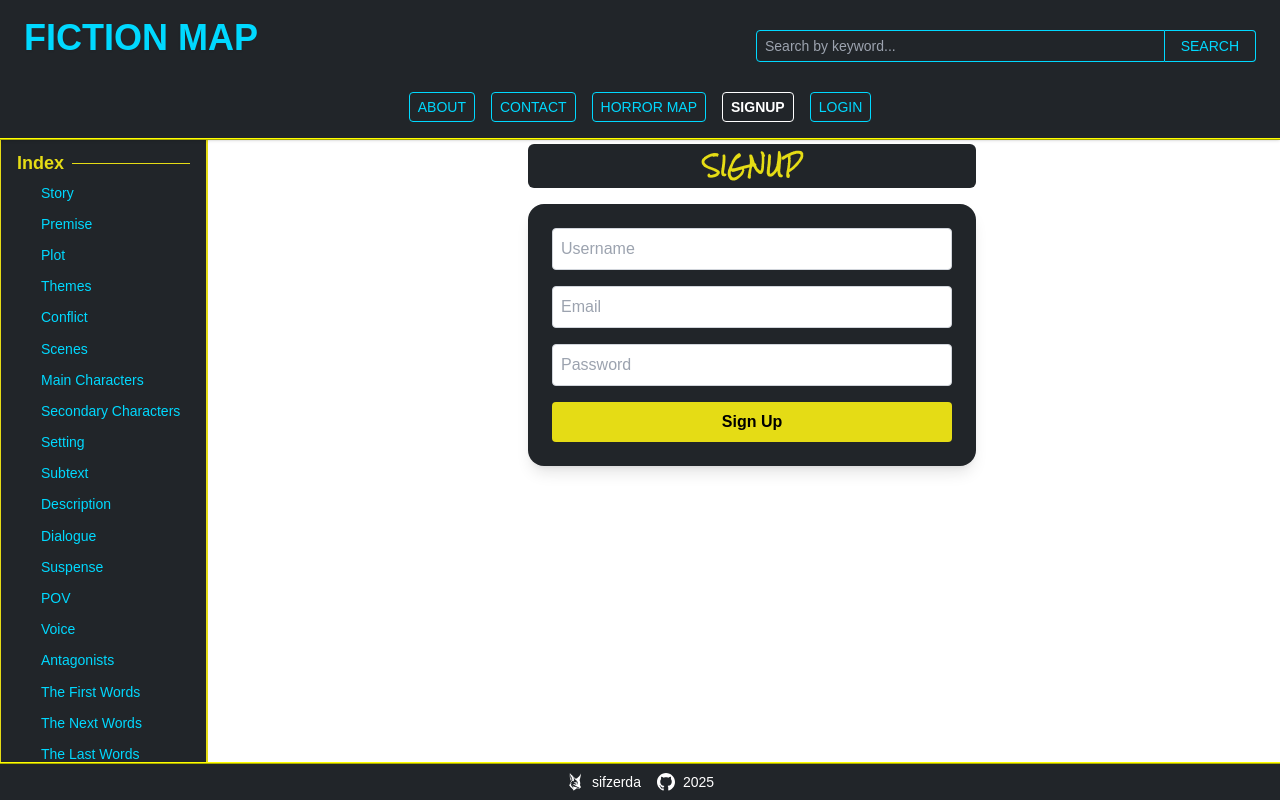
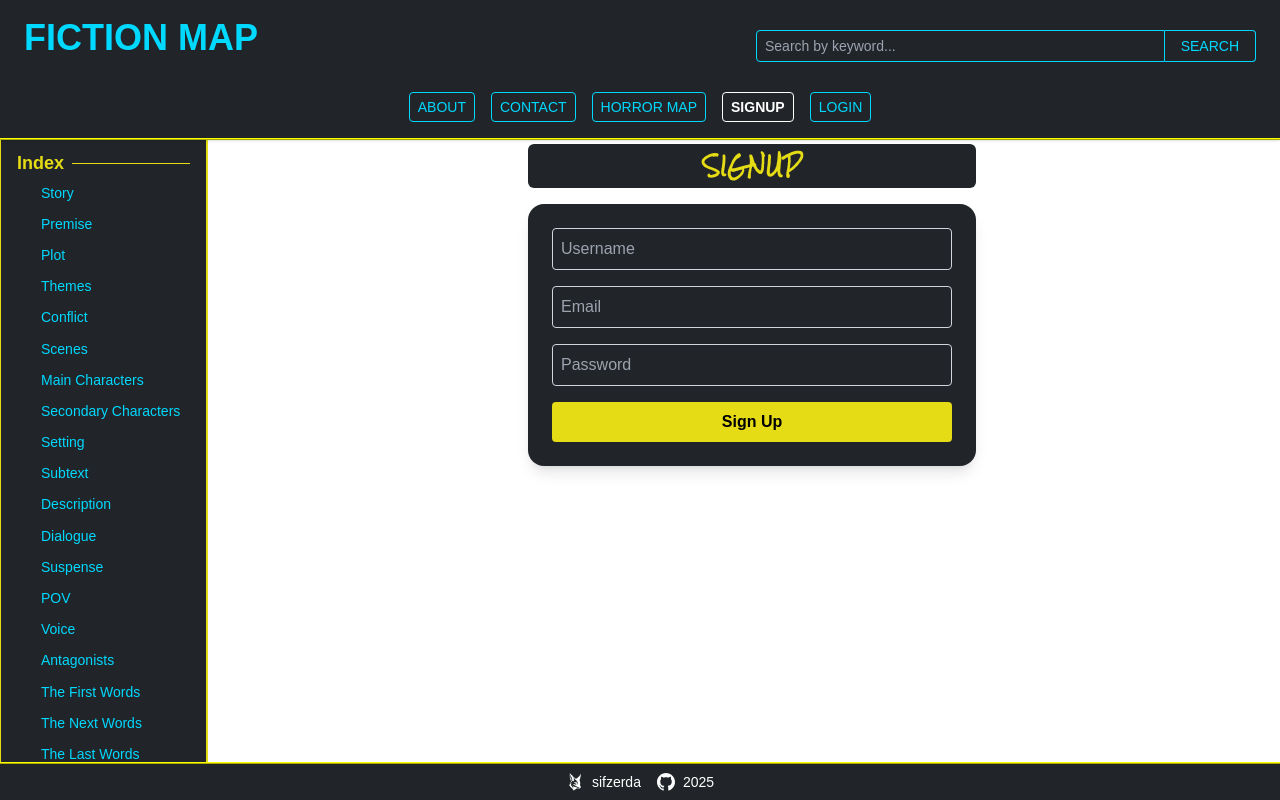
Before and after one commit to sifzerda/next-fiction, a Next.js app: page /signup in a window 1280 px wide. Built offline with nearby package versions, Linux system fonts and the light colour scheme; a web font is replaced by a local one.

Commit message:
signup and login styling

```diff
--- a/src/app/login/page.js
+++ b/src/app/login/page.js
@@ -45,7 +45,7 @@ export default function Login() {
               <input
                 type="email"
                 placeholder="Email"
-                className="p-2 border border-gray-300 rounded text-black placeholder-gray-400"
+                className="bg-bootstrapDark p-2 border border-gray-300 rounded text-llBlue placeholder-gray-400 focus:outline-none focus:border-yellow"
                 value={email}
                 onChange={(e) => setEmail(e.target.value)}
                 required />
@@ -53,7 +53,7 @@ export default function Login() {
               <input
                 type="password"
                 placeholder="Password"
-                className="p-2 border border-gray-300 rounded text-black placeholder-gray-400"
+                className="bg-bootstrapDark p-2 border border-gray-300 rounded text-llBlue placeholder-gray-400 focus:outline-none focus:border-yellow"
                 value={password}
                 onChange={(e) => setPassword(e.target.value)}
                 required />
--- a/src/app/signup/page.js
+++ b/src/app/signup/page.js
@@ -55,21 +55,21 @@ function Signup() {
                 value={username}
                 onChange={(e) => setUsername(e.target.value)}
                 required
-                className="p-2 border border-gray-300 rounded text-black placeholder-gray-400" />
+                className="bg-bootstrapDark p-2 border border-gray-300 rounded text-llBlue placeholder-gray-400 focus:outline-none focus:border-yellow" />
               <input
                 type="email"
                 placeholder="Email"
                 value={email}
                 onChange={(e) => setEmail(e.target.value)}
                 required
-                className="p-2 border border-gray-300 rounded text-black placeholder-gray-400" />
+                className="bg-bootstrapDark p-2 border border-gray-300 rounded text-llBlue placeholder-gray-400 focus:outline-none focus:border-yellow" />
               <input
                 type="password"
                 placeholder="Password"
                 value={password}
                 onChange={(e) => setPassword(e.target.value)}
                 required
-                className="p-2 border border-gray-300 rounded text-black placeholder-gray-400" />
+                className="bg-bootstrapDark p-2 border border-gray-300 rounded text-llBlue placeholder-gray-400 focus:outline-none focus:border-yellow" />
               <button
                 type="submit"
                 className="bg-yellow text-black font-semibold py-2 px-4 rounded hover:bg-llBlue hover:text-white transition">
```
